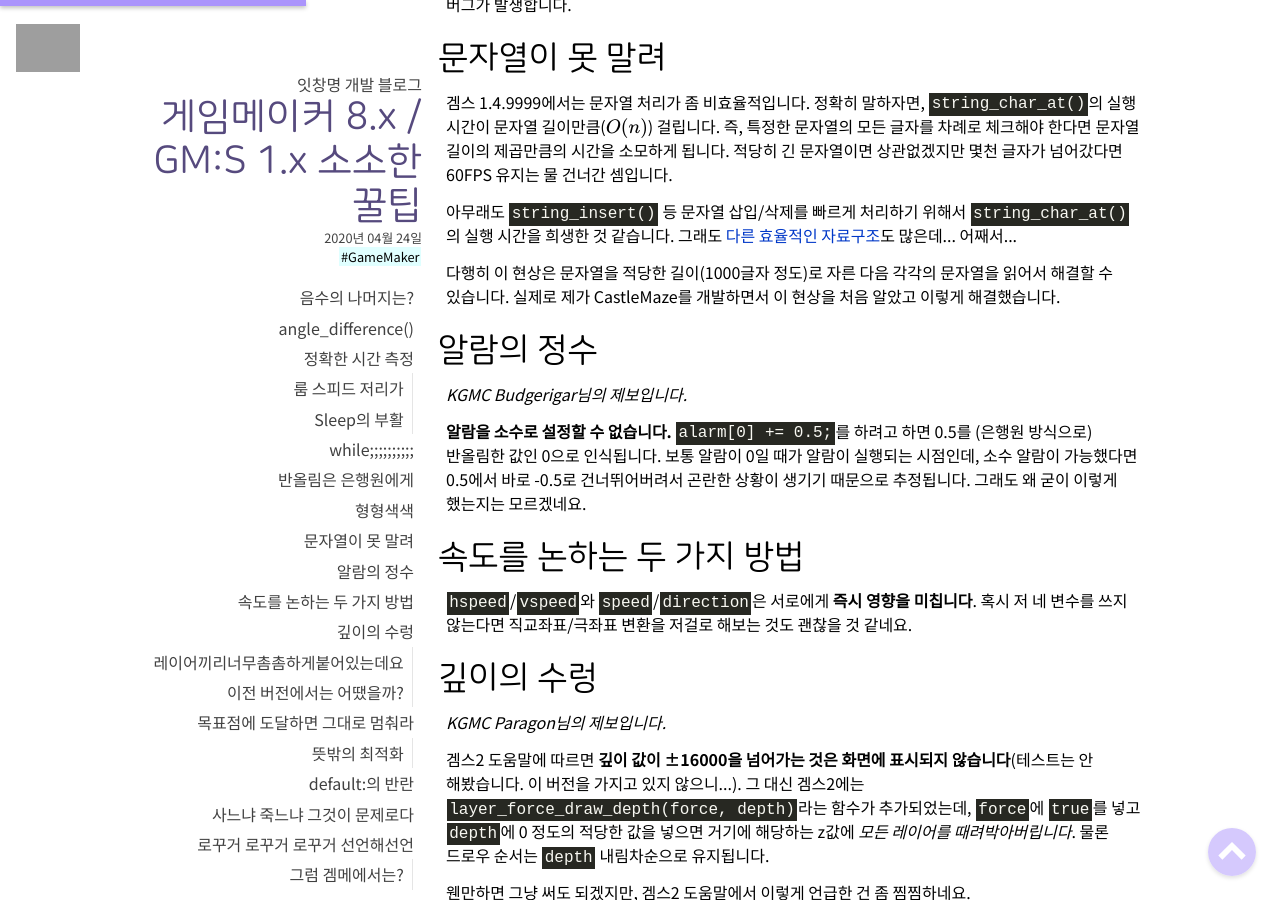
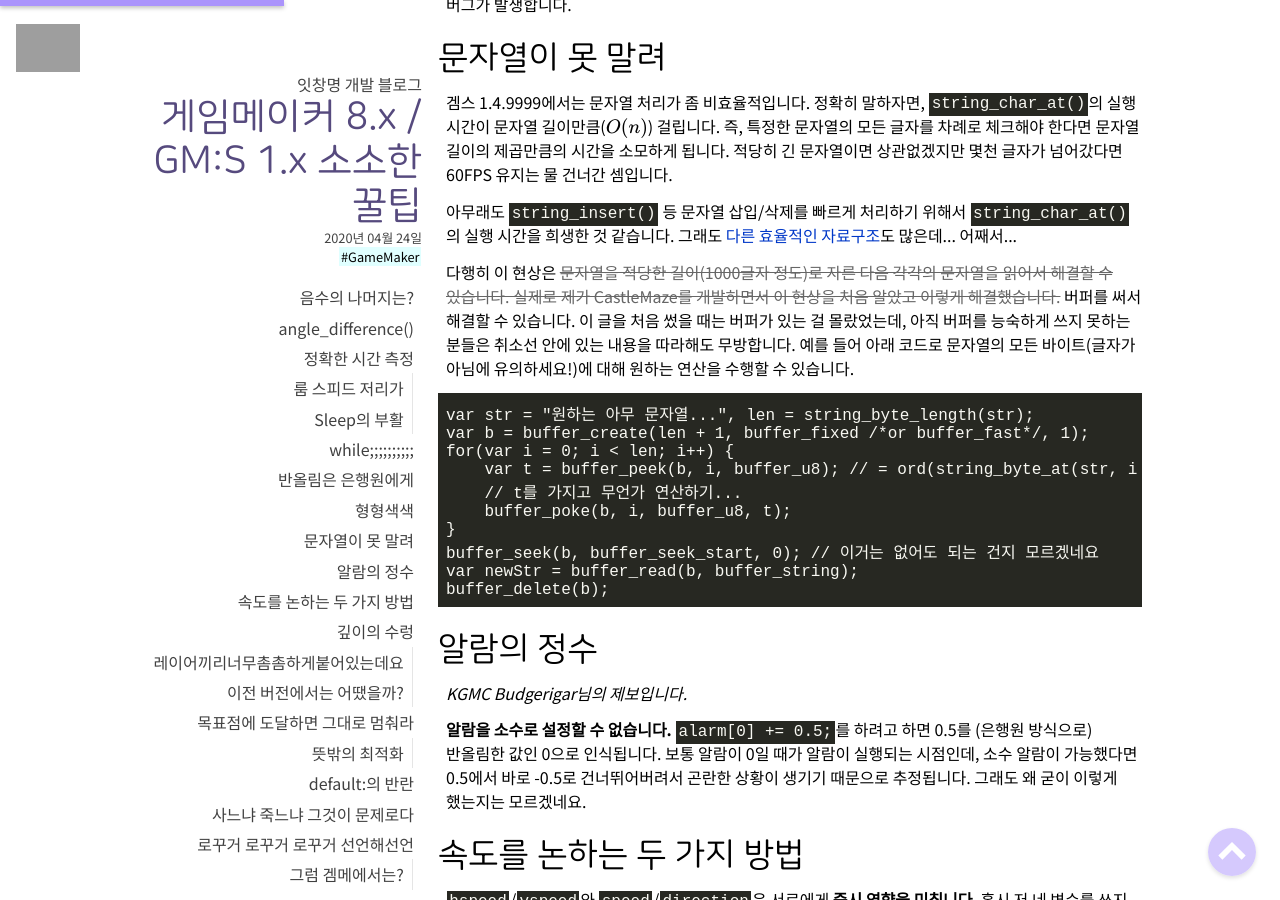
Before and after one commit to EatChangmyeong/EatChangmyeong.github.io, a Jekyll site: the page built from _posts/2020-04-24-gms-tips.md, in a window 1280 px wide and 900 px high, scrolled down 2456 px. Built offline with Jekyll 4.4.1, drawn with Linux system fonts in a browser that asks for light colours; some web fonts are replaced; formulas are drawn with MathJax 3; some of the changed text lies outside the part shown; grey boxes are pictures that could not be loaded.

Commit message:
📝 Edit gms-tips

````diff
--- a/_posts/2020-04-24-gms-tips.md
+++ b/_posts/2020-04-24-gms-tips.md
@@ -78,7 +78,20 @@ while(get_timer() - t < /*잠들어있을 시간 */) {}
 
 아무래도 `string_insert()` 등 문자열 삽입/삭제를 빠르게 처리하기 위해서 `string_char_at()`의 실행 시간을 희생한 것 같습니다. 그래도 [다른 효율적인 자료구조](https://en.wikipedia.org/wiki/Rope_(data_structure))도 많은데... 어째서...
 
-다행히 이 현상은 문자열을 적당한 길이(1000글자 정도)로 자른 다음 각각의 문자열을 읽어서 해결할 수 있습니다. 실제로 제가 CastleMaze를 개발하면서 이 현상을 처음 알았고 이렇게 해결했습니다.
+다행히 이 현상은 ~~문자열을 적당한 길이(1000글자 정도)로 자른 다음 각각의 문자열을 읽어서 해결할 수 있습니다. 실제로 제가 CastleMaze를 개발하면서 이 현상을 처음 알았고 이렇게 해결했습니다.~~ 버퍼를 써서 해결할 수 있습니다. 이 글을 처음 썼을 때는 버퍼가 있는 걸 몰랐었는데, 아직 버퍼를 능숙하게 쓰지 못하는 분들은 취소선 안에 있는 내용을 따라해도 무방합니다. 예를 들어 아래 코드로 문자열의 모든 바이트(글자가 아님에 유의하세요!)에 대해 원하는 연산을 수행할 수 있습니다.
+
+```
+var str = "원하는 아무 문자열...", len = string_byte_length(str);
+var b = buffer_create(len + 1, buffer_fixed /*or buffer_fast*/, 1);
+for(var i = 0; i < len; i++) {
+    var t = buffer_peek(b, i, buffer_u8); // = ord(string_byte_at(str, i + 1))
+    // t를 가지고 무언가 연산하기...
+    buffer_poke(b, i, buffer_u8, t);
+}
+buffer_seek(b, buffer_seek_start, 0); // 이거는 없어도 되는 건지 모르겠네요
+var newStr = buffer_read(b, buffer_string);
+buffer_delete(b);
+```
 
 ## 알람의 정수
 
@@ -217,7 +230,7 @@ var t = instance_find(oVeryImportantObject, 0) or die();
 
 ## 모든 것은 수
 
-겜메/겜스의 **모든 리소스는 수입니다**. 말 그대로 스프라이트, 사운드, 백그라운드, 패스, 스크립트, 셰이더, 폰트, 타임라인, 오브젝트, 룸 전부 다요. 즉, 여러분이 코드에 `instance_create(40, 80, oPlayer);`와 같은 것을 적을 때 `oPlayer`는 내부적으로 0이든 3이든 5든 정해진 숫자로 취급합니다. 다만 스크립트를 실행한다고 냅다 `3('foobar');` 같은 걸 쓰면 문법 오류를 뱉고 컴파일을 안 시켜줍니다.
+겜메/겜스의 **모든 리소스는 수입니다**. 말 그대로 스프라이트, 사운드, 백그라운드, 패스, 스크립트, 셰이더, 폰트, 타임라인, 오브젝트, 룸 전부 다요. 즉, 여러분이 코드에 `instance_create(40, 80, oPlayer);`와 같은 것을 적을 때 `oPlayer`는 내부적으로 0이든 3이든 5든 정해진 수로 취급합니다. 다만 스크립트를 실행한다고 냅다 `3('foobar');` 같은 걸 쓰면 문법 오류를 뱉고 컴파일을 안 시켜줍니다.
 
 이때 아무 수가 마구 붙지는 않고 일정한 규칙이 있는데, 리소스 트리(왼쪽에 폴더 구조로 있는 그거)상에서 각 종류의 리소스마다 폴더는 무시하고 위쪽부터 차례대로 `0`, `1`, `2`, `3`, ...이 할당됩니다. 예를 들어 맨 위에 있는 스프라이트는 `0`, 위에서 3번째에 있는 룸은 `2`입니다.
 
@@ -273,7 +286,7 @@ draw_sprite(spr1 + n, image_index, x, y);
 
 ### 잃어버린 정밀도
 
-여기서 배정밀도 어쩌구의 작동 원리를 자세히 설명드리지는 않겠습니다만, 이론상 최대 약 $$1.8 \times 10^{308}$$까지의 값을 담을 수 있습니다. IEEE 754 표준에서는 무한대와 NaN(Not a Number, "수가 아님")을 추가로 정의하고 있는데 겜스에서 저 값을 쓸 수 있는지는 모르겠네요. 일단 쓸 수 있다고 하더라도 엔진 특성상 안 쓰는 게 좋을 것 같습니다.
+여기서 배정밀도 어쩌구의 작동 원리를 자세히 설명드리지는 않겠습니다만, 이론상 최대 약 $$1.8 \times 10^{308}$$까지의 값을 담을 수 있습니다. IEEE 754 표준에서는 무한대와 NaN(Not a Number, "수가 아님")을 추가로 정의하고 있는데 겜스에서 저 값을 쓸 수 있는지는 모르겠네요. 무한대가 정의되어 있고 쓸 수 있는 것은 확인했지만, 대놓고 코드에 `1/0` 같은 걸 적으면 무한대가 아니라 컴파일 오류가 나기 때문에 그냥 속 편하게 무한대나 NaN 같은 건 아예 안 다루려고 합니다.
 
 그렇다고 해서 저 $$1.8 \times 10^{308}$$까지의 값을 모두 정확히 쓸 수 있는 것은 아닙니다. 부동소숫점은 소숫점이 둥둥 떠다니는("floating") 것이 기본 원리이기 때문에 수가 커질수록 소숫점 아래의 정밀도가 점점 떨어지며, ±9,007,199,254,740,991을 넘어가면 정수도 정확하게 표현할 수 없게 됩니다.
 
@@ -292,3 +305,16 @@ draw_sprite(spr1 + n, image_index, x, y);
 ![겜메 8.x: "game.exe이(가) 응답하지 않습니다. 프로그램을 닫으면 정보를 잃을 수 있습니다." (536870912)](/assets/post-images/eatch-gm8-string-length-limit.png)
 
 ![겜스 1.x: "Fatal Memory Error: Out of Memory!" (1073741824)](/assets/post-images/eatch-gms-string-length-limit.png)
+
+## 이벤트가 있는데 없어졌습니다
+
+이벤트 안에 아무런 액션이나 코드도 없을 경우에는 **그 이벤트가 존재하지 않는 것으로 취급합니다**. `alarm[x]` 자동 감산이나 물리엔진 충돌 판정 등 특정 이벤트가 있어야 실행되는 것들이 가끔 있는데, 딱히 넣을 만한 내용이 없다면 Comment 액션이나 주석만 있는 코드라도 추가해야 올바르게 동작합니다.
+
+## 누가 그걸 그렇게 써요
+
+`=` 대신 `:=`, `{` ~ `}` 대신 `begin` ~ `end`를 쓸 수 있습니다. 저는 `:=` 형태를 쓸 수 있다는 것부터가 놀라웠는데, 여기서 끝이 아닙니다.
+
+* `:=`은 `if`문 안에 비교 연산자 `=` 대신으로도 쓸 수 있습니다. 기능은 여전히 비교 연산자입니다.
+    * `==`을 `:=:=`으로 쓰는 건 당연히 안 됩니다.
+* `{` ~ `end`, `begin` ~ `}`도 허용됩니다.
+* 둘 다 게임메이커 8.x 시절부터 허용되는 문법이지만(7.x 이전에 어땠는지는 모르겠습니다) 의외로 겜스 2에 와서야 도움말 페이지에 문서화가 되었습니다. 이전에는 도움말에서 이에 대한 언급이 없었던 것으로 알고 있습니다.
````
